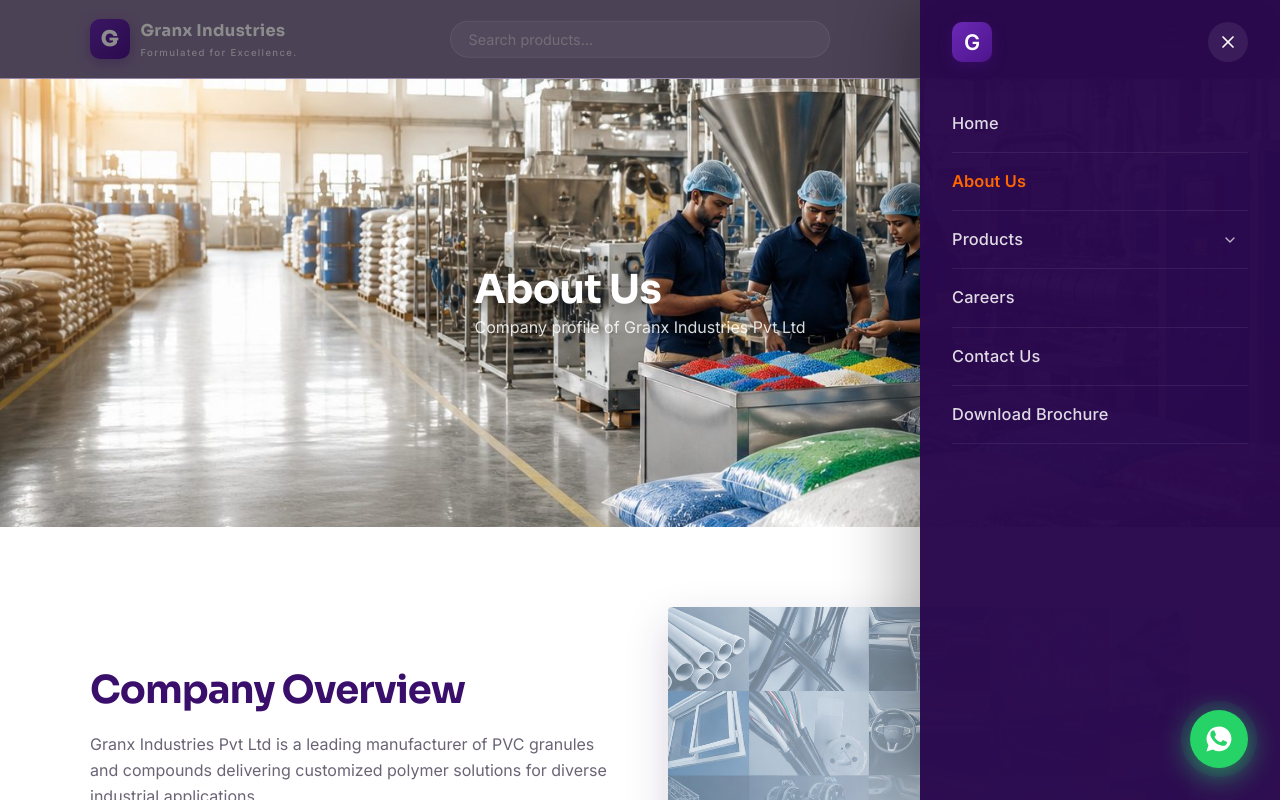
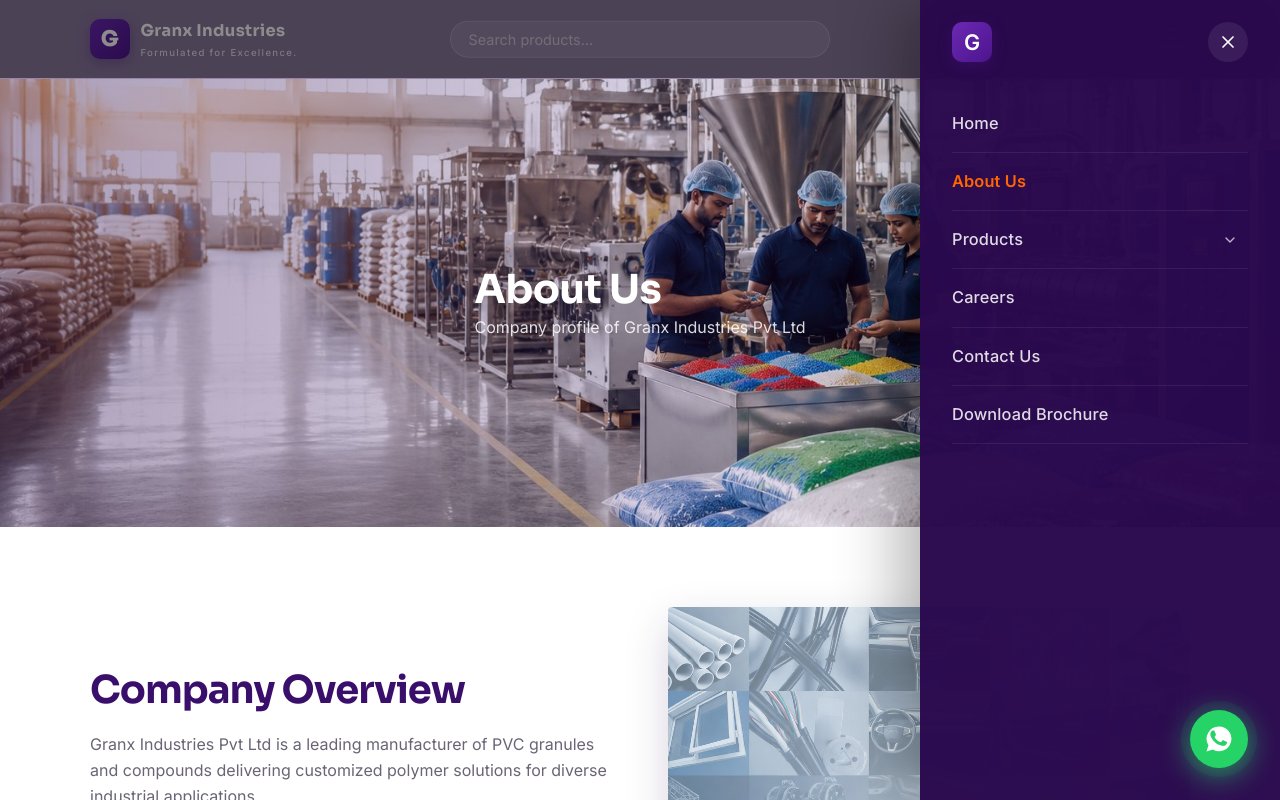
Before and after one commit to sainath31/hygran-polymers, a React (Vite) app: page /#/about in a window 1280 px wide. Both pictures are taken after a click on the button "Open menu". Shown: the top 800 px of the page. Built offline with nearby package versions, Linux system fonts and the light colour scheme.

Commit message:
Restore lighter purple overlay on hero and page headers, remove text-shadow

```diff
--- a/src/App.css
+++ b/src/App.css
@@ -314,7 +314,12 @@
   position: absolute;
   inset: 0;
   z-index: 1;
-  background: none;
+  background: linear-gradient(
+    100deg,
+    rgba(42, 10, 78, 0.4) 0%,
+    rgba(58, 15, 107, 0.2) 48%,
+    rgba(58, 15, 107, 0.02) 100%
+  );
 }
 
 /* Crossfading slide backgrounds */
@@ -404,7 +409,6 @@
   position: relative;
   max-width: 660px;
   padding: 4.5rem 0;
-  text-shadow: 0 2px 18px rgba(0, 0, 0, 0.55);
 }
 
 .hero-content > * {
@@ -848,12 +852,16 @@
   content: '';
   position: absolute;
   inset: 0;
-  background: none;
+  background: linear-gradient(
+    100deg,
+    rgba(42, 10, 78, 0.4) 0%,
+    rgba(58, 15, 107, 0.2) 48%,
+    rgba(58, 15, 107, 0.02) 100%
+  );
 }
 
 .page-header .container {
   position: relative;
-  text-shadow: 0 2px 18px rgba(0, 0, 0, 0.55);
 }
 
 .page-header h1 {
```
